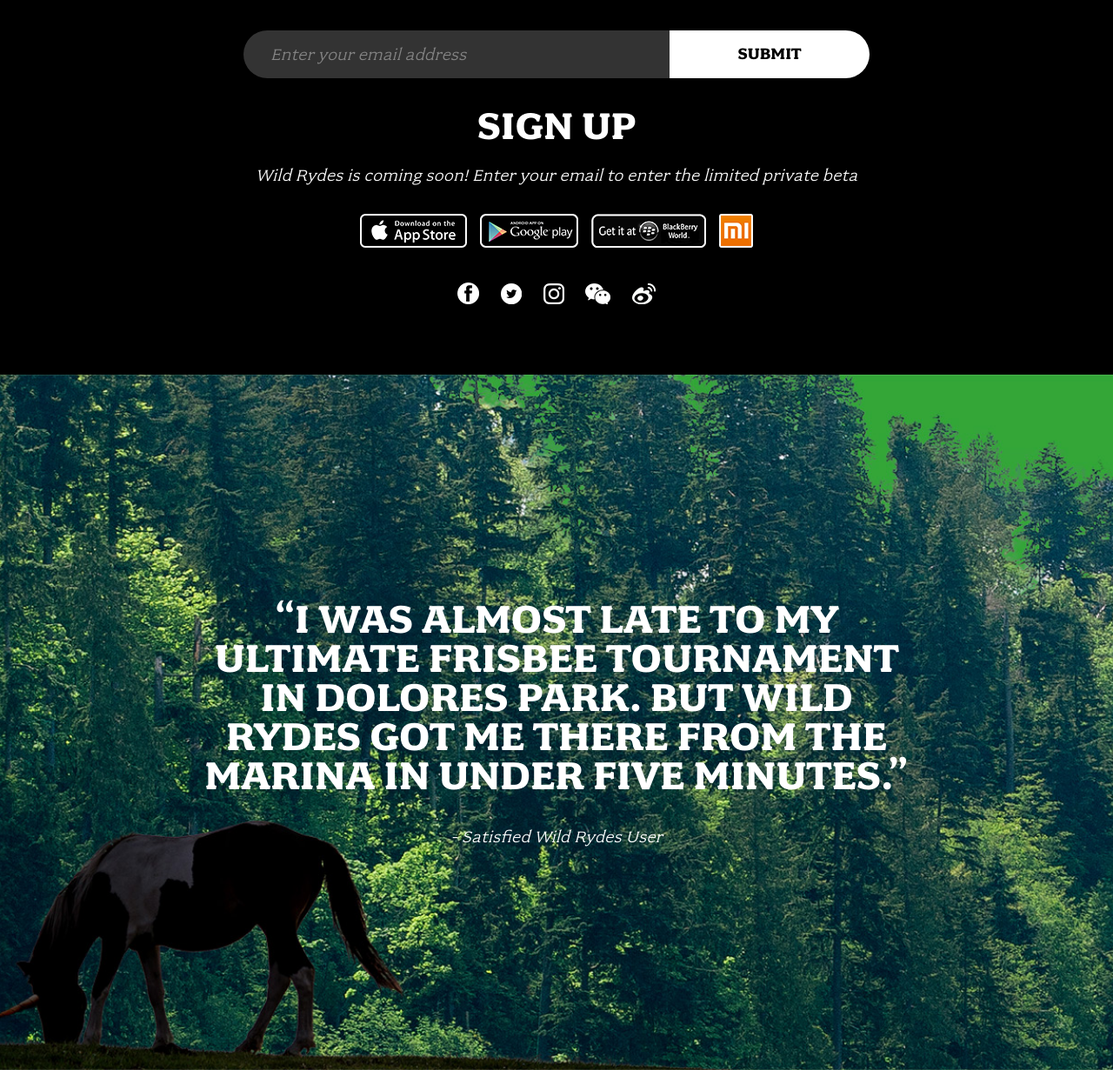
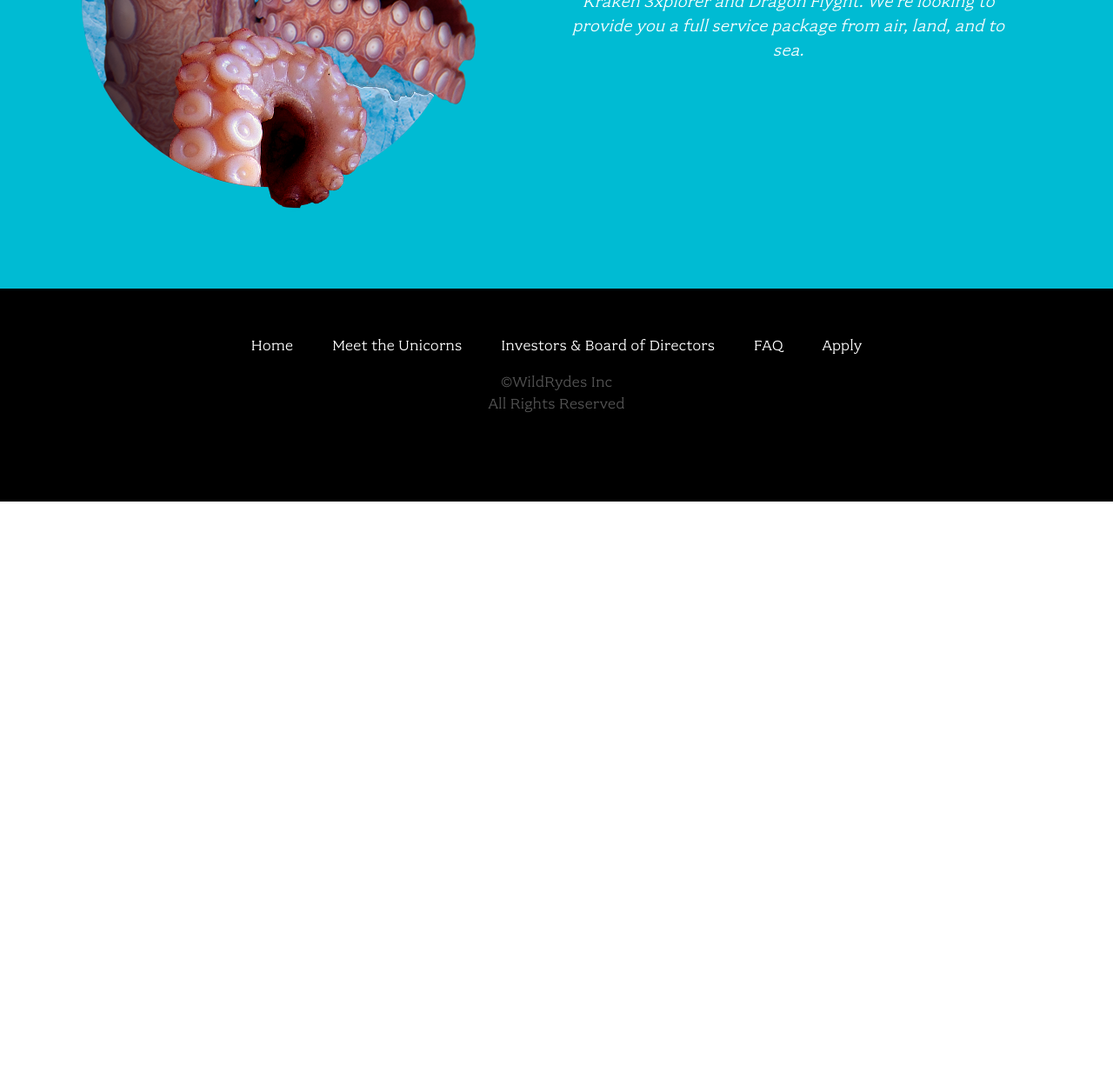
Before and after one commit to davan1p/wildrydes-site, a plain HTML site: page index.html in a window 1280 px wide. Shown: the part 3271-4502 px from the top of the page at 87% size. After the commit the page ends 3848 px from the top, so only its background shows below. Drawn offline with Linux system fonts and the light colour scheme.

Commit message:
Update index.html

```diff
--- a/index.html
+++ b/index.html
@@ -76,46 +76,9 @@
     </div>
   </section>
 
-  <section class="home-sign-up">
-    <div class="row column">
-      <img class="icon-w" src="images/wr-home-W.png">
 
-      <form onsubmit="javascript:void(0);">
-        <input type="email" placeholder="Enter your email address">
-        <button type="button">Submit</button>
-      </form>
 
-      <h2 class="section-title">Sign Up</h2>
 
-      <p class="content">Wild Rydes is coming soon! Enter your email to enter the limited private beta</p>
-
-      <div class="apps">
-        <a class="app-icon" href=""><img src="images/wr-home-apple.png"></a>
-        <a class="app-icon" href=""><img src="images/wr-home-google.png"></a>
-        <a class="app-icon" href=""><img src="images/wr-home-blackberry.png"></a>
-        <a class="app-icon" href=""><img src="images/wr-home-Xiaomi.png"></a>
-      </div>
-
-      <div class="social">
-        <a class="icon-fb" href="">Facebook</a>
-        <a class="icon-tw" href="">Twitter</a>
-        <a class="icon-ig" href="">Instagram</a>
-        <a class="icon-wc" href="">Wechat</a>
-        <a class="icon-wb" href="">Weibo</a>
-      </div>
-    </div>
-  </section>
-
-  <section class="home-quote">
-    <div class="row column medium-8 xxlarge-6">
-      <div class="quote-wrap">
-        <div class="quote">
-          “I was almost late to my ultimate frisbee tournament in DOLORES park. BUt Wild Rydes Got me there from the marina in under five minutes.”
-        </div>
-        <div class="quoter">- Satisfied Wild Rydes User</div>
-      </div>
-    </div>
-  </section>
 
   <section class="kraken-callout">
     <div class="row">
```
